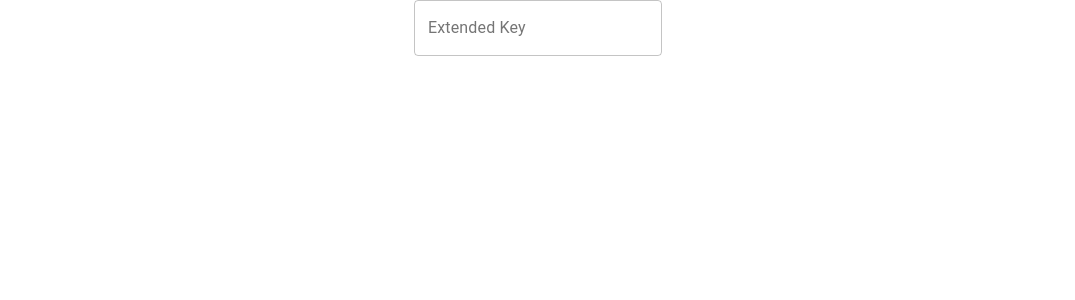
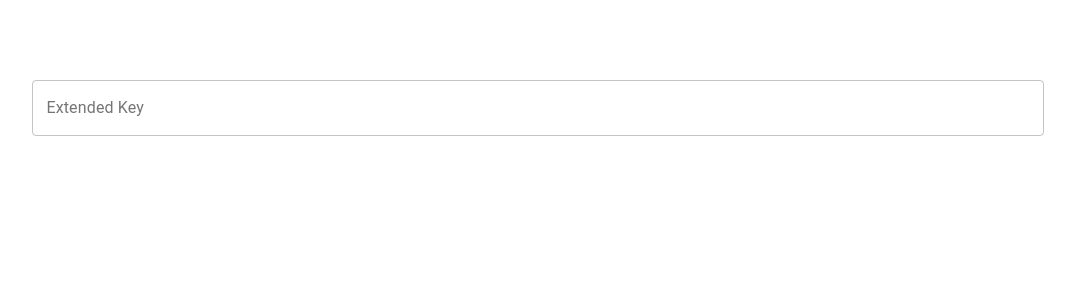
Before and after one commit to bilthon/xpub-info, a React (Create React App) app: page / in a window 1280 px wide. Shown: the top 300 px of the page, without its empty margins (102-1177 px from the left). Built offline with nearby package versions, Linux system fonts and the light colour scheme.

Commit message:
Basic structure

```diff
--- a/src/containers/Main/Main.js
+++ b/src/containers/Main/Main.js
@@ -1,14 +1,54 @@
 import React from 'react';
+import FormControl from '@material-ui/core/FormControl';
 import TextField from '@material-ui/core/TextField';
+import { withStyles } from '@material-ui/core/styles';
+
+const styles = theme => ({
+	root: {
+		display: 'flex',
+		justifyContent: 'center',
+		margin: '0.5em',
+		height: '95vh'
+	},
+	xpub: {
+		width: '80%',
+		height: '150pt',
+		display: 'flex',
+		flexDirection: 'column',
+		justifyContent: 'center'
+	},
+	addresses: {
+		width: '80%'
+	}
+});
 
 class Main extends React.Component {
+	state = {
+		xpub: {
+			version: null,
+			depth: null,
+			parentFingerprint: null,
+			index: null,
+			chainCode: null,
+			key: null
+		}
+	}
+
 	render() {
+		const { classes } = this.props;
 		return (
-			<div>
-				<TextField variant='outlined' label='Extended Key'/>
+			<div className={classes.root}>
+				<div className={classes.xpub}>
+					<FormControl fullWidth>
+						<TextField variant='outlined' label='Extended Key'/>
+					</FormControl>
+				</div>
+				<div>
+
+				</div>
 			</div>
 		)
 	}
 }
 
-export default Main;
+export default withStyles(styles)(Main);
```
